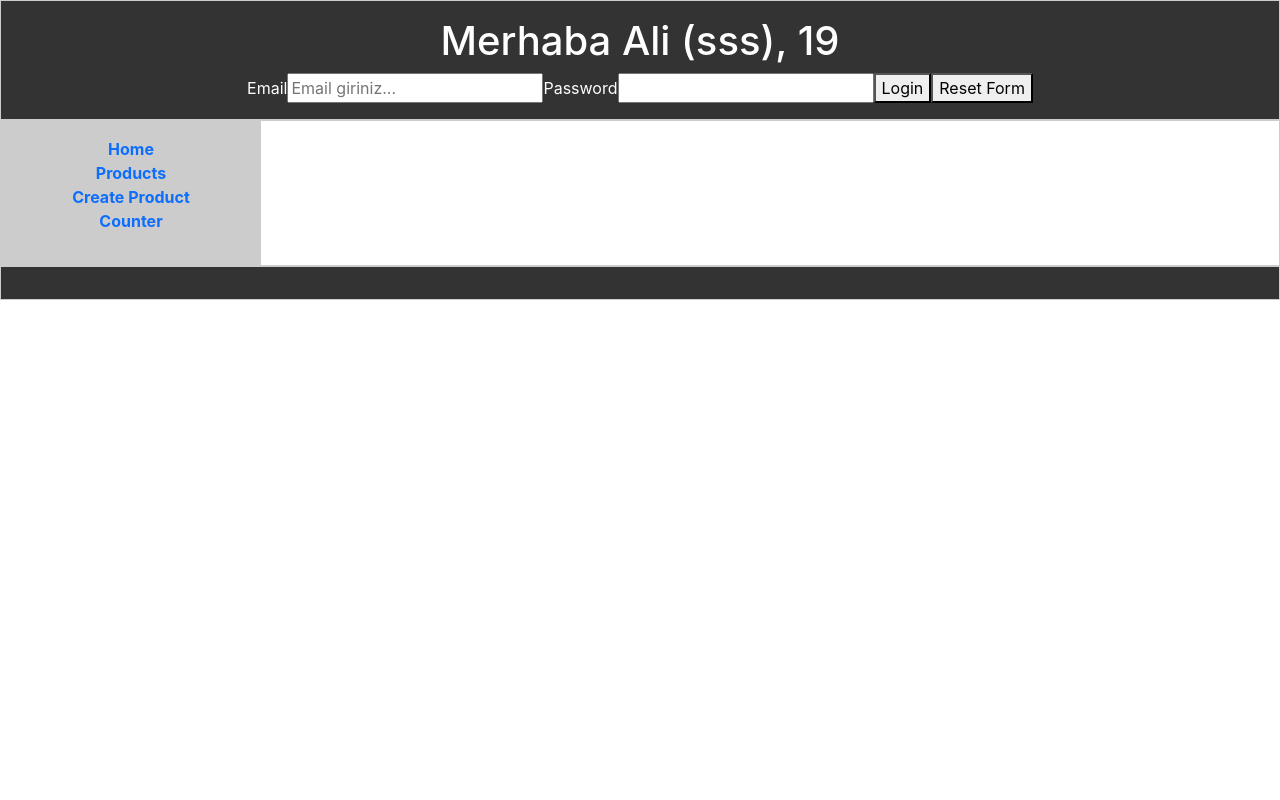
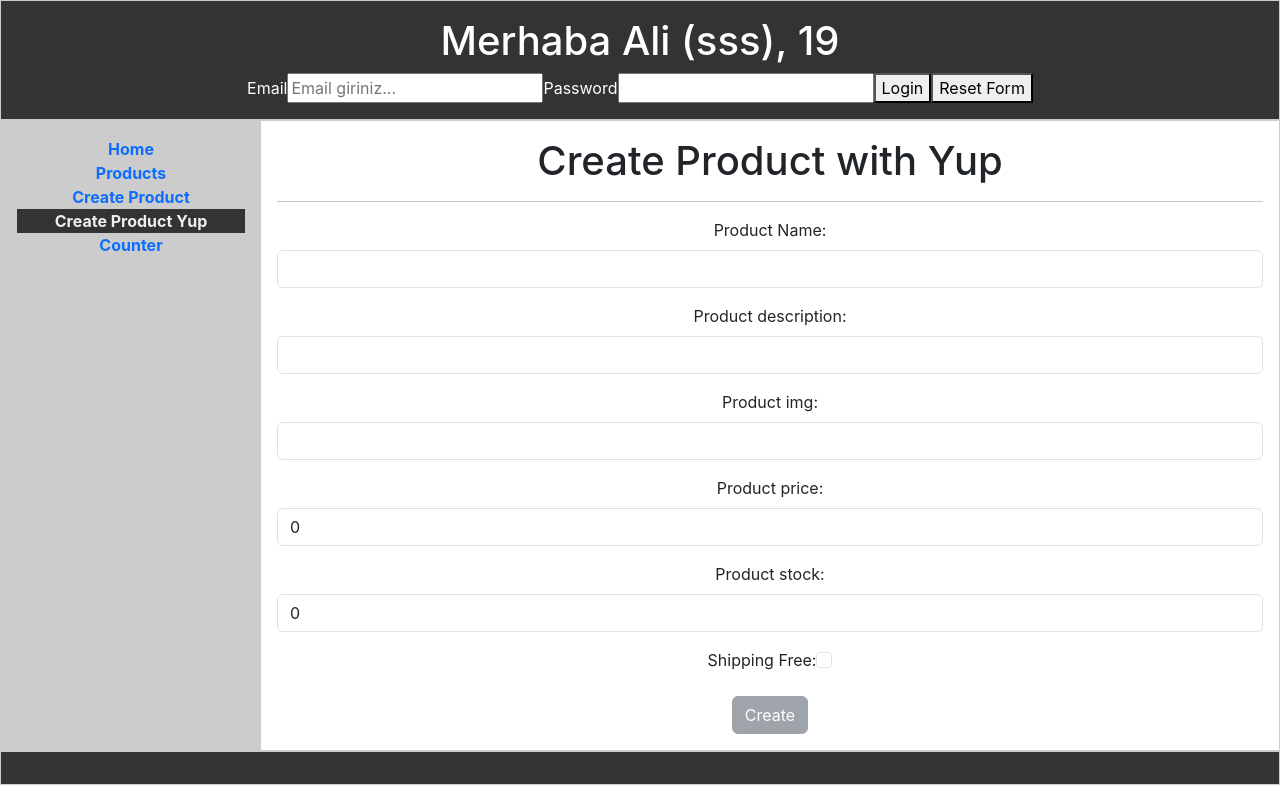
Before and after one commit to erhanfirat/0423-react-first, a React (Create React App) app: page /create-product-yup in a window 1280 px wide. Built offline with nearby package versions, Linux system fonts and the light colour scheme; no server answers.

Commit message:
yup validations

```diff
--- a/package.json
+++ b/package.json
@@ -14,7 +14,8 @@
     "react-scripts": "5.0.1",
     "reactstrap": "^9.1.10",
     "styled-components": "^5.3.11",
-    "web-vitals": "^2.1.4"
+    "web-vitals": "^2.1.4",
+    "yup": "^1.2.0"
   },
   "scripts": {
     "start": "react-scripts start",
--- a/src/components/ProductForm.js
+++ b/src/components/ProductForm.js
@@ -8,6 +8,7 @@ const ProductForm = () => {
     img: "",
     price: 0,
     stock: 0,
+    shippingFree: false,
   });
 
   const submitHandler = (e) => {
@@ -24,6 +25,12 @@ const ProductForm = () => {
     const { name, value } = e.target;
 
     setProduct({ ...product, [name]: value });
+  };
+
+  const inputCheckboxHandler = (e) => {
+    const { name, checked } = e.target;
+
+    setProduct({ ...product, [name]: checked });
   };
 
   return (
@@ -65,6 +72,7 @@ const ProductForm = () => {
           value={product.price}
         />
         <br />
+
         <label htmlFor="stock">Product stock: </label>
         <input
           type="number"
@@ -75,6 +83,56 @@ const ProductForm = () => {
         />
         <br />
 
+        <label htmlFor="shippingFree">Shipping Free: </label>
+        <input
+          type="checkbox"
+          name="shippingFree"
+          id="shippingFree"
+          onChange={inputCheckboxHandler}
+          value={product.shippingFree}
+        />
+        <br />
+
+        <input
+          type="radio"
+          id="html"
+          name="fav_language_2"
+          value="HTML"
+          onChange={inputChangeHandler}
+        />
+        <label for="html">HTML</label>
+        <br />
+        <input
+          type="radio"
+          id="css"
+          name="fav_language_2"
+          value="CSS"
+          onChange={inputChangeHandler}
+        />
+        <label for="css">CSS</label>
+        <br />
+        <input
+          type="radio"
+          id="javascript"
+          name="fav_language_2"
+          value="JavaScript"
+          onChange={inputChangeHandler}
+        />
+        <label for="javascript">JavaScript</label>
+        <br />
+
+        <label for="cars">Choose a car:</label>
+        <select name="cars" id="cars" onChange={inputChangeHandler}>
+          <option disabled selected hidden>
+            Select Car
+          </option>
+          <option value="volvo">Volvo</option>
+          <option value="saab value">Saab</option>
+          <option>Opel Label</option>
+          <option value="audi 1">Audi</option>
+        </select>
+        <br></br>
+
         <button type="submit">Create</button>
       </form>
     </div>
--- /dev/null
+++ b/src/components/ProductFormYup.js
@@ -0,0 +1,168 @@
+import axios from "axios";
+import { useEffect } from "react";
+import { useState } from "react";
+import { Button, FormFeedback, FormGroup, Input, Label } from "reactstrap";
+import * as Yup from "yup";
+
+const ProductFormYup = () => {
+  const [product, setProduct] = useState({
+    name: "",
+    description: "",
+    img: "",
+    price: 0,
+    stock: 0,
+    shippingFree: false,
+  });
+  const [productErrs, setProductErrs] = useState({
+    name: "",
+    description: "",
+    img: "",
+    price: "",
+    stock: "",
+    shippingFree: "",
+  });
+  const [valid, setValid] = useState(false);
+
+  const productFormSchema = Yup.object().shape({
+    name: Yup.string().required("Ürün ismi boş bırakılamaz!"),
+    description: Yup.string().min(
+      20,
+      "Lütfen en az 20 karakterlik açıklama bilgisi ekleyin."
+    ),
+    img: Yup.string()
+      .required("Lütfen ürün resmini ekleyiniz!")
+      .url("Lütfen URL adresinin doğru yazıldığından emin olunuz!"),
+    price: Yup.number().min(0, "Ürün fiyatı 0'dan az olamaz!"),
+    stock: Yup.number().min(0, "Ürün stok adedi 0'dan az olamaz!"),
+    shippingFree: Yup.boolean(),
+  });
+
+  const submitHandler = (e) => {
+    e.preventDefault();
+
+    console.log("product: ", product);
+    axios.post(
+      "https://620d69fb20ac3a4eedc05e3a.mockapi.io/api/products",
+      product
+    );
+  };
+
+  const inputChangeHandler = (e) => {
+    const { name, value } = e.target;
+
+    Yup.reach(productFormSchema, name)
+      .validate(value)
+      .then((valid) => {
+        setProductErrs({ ...productErrs, [name]: "" });
+      })
+      .catch((err) => {
+        setProductErrs({ ...productErrs, [name]: err.errors[0] });
+      });
+
+    setProduct({ ...product, [name]: value });
+  };
+
+  const inputCheckboxHandler = (e) => {
+    const { name, checked } = e.target;
+
+    setProduct({ ...product, [name]: checked });
+  };
+
+  useEffect(() => {
+    productFormSchema.isValid(product).then((vld) => setValid(vld));
+  }, [product]);
+
+  useEffect(() => {
+    console.log("productErrs: ", productErrs);
+  }, [productErrs]);
+
+  return (
+    <div>
+      <form onSubmit={submitHandler}>
+        <FormGroup>
+          <Label for="user-mail">Product Name:</Label>
+          <Input
+            type="text"
+            name="name"
+            id="name"
+            onChange={inputChangeHandler}
+            value={product.name}
+            invalid={!!productErrs.name}
+          />
+          <FormFeedback>{productErrs.name}</FormFeedback>
+        </FormGroup>
+
+        <FormGroup>
+          <Label for="description">Product description:</Label>
+          <Input
+            type="text"
+            name="description"
+            id="description"
+            onChange={inputChangeHandler}
+            value={product.description}
+            invalid={!!productErrs.description}
+          />
+          <FormFeedback>{productErrs.description}</FormFeedback>
+        </FormGroup>
+
+        <FormGroup>
+          <Label for="img">Product img:</Label>
+          <Input
+            type="url"
+            name="img"
+            id="img"
+            onChange={inputChangeHandler}
+            value={product.img}
+            invalid={!!productErrs.img}
+          />
+          <FormFeedback>{productErrs.img}</FormFeedback>
+        </FormGroup>
+
+        <FormGroup>
+          <Label for="price">Product price:</Label>
+          <Input
+            type="number"
+            name="price"
+            id="price"
+            onChange={inputChangeHandler}
+            value={product.price}
+            invalid={!!productErrs.price}
+          />
+          <FormFeedback>{productErrs.price}</FormFeedback>
+        </FormGroup>
+
+        <FormGroup>
+          <Label for="stock">Product stock:</Label>
+          <Input
+            type="number"
+            name="stock"
+            id="stock"
+            onChange={inputChangeHandler}
+            value={product.stock}
+            invalid={!!productErrs.stock}
+          />
+          <FormFeedback>{productErrs.stock}</FormFeedback>
+        </FormGroup>
+
+        <FormGroup>
+          <Label for="shippingFree">Shipping Free:</Label>
+          <Input
+            type="checkbox"
+            name="shippingFree"
+            id="shippingFree"
+            onChange={inputCheckboxHandler}
+            checked={product.shippingFree}
+            invalid={!!productErrs.shippingFree}
+          />
+          <FormFeedback>{productErrs.shippingFree}</FormFeedback>
+        </FormGroup>
+
+        <Button type="submit" disabled={!valid}>
+          Create
+        </Button>
+      </form>
+    </div>
+  );
+};
+
+export default ProductFormYup;
--- a/src/index.css
+++ b/src/index.css
@@ -1,13 +1,17 @@
 body {
   margin: 0;
-  font-family: -apple-system, BlinkMacSystemFont, 'Segoe UI', 'Roboto', 'Oxygen',
-    'Ubuntu', 'Cantarell', 'Fira Sans', 'Droid Sans', 'Helvetica Neue',
+  font-family: -apple-system, BlinkMacSystemFont, "Segoe UI", "Roboto", "Oxygen",
+    "Ubuntu", "Cantarell", "Fira Sans", "Droid Sans", "Helvetica Neue",
     sans-serif;
   -webkit-font-smoothing: antialiased;
   -moz-osx-font-smoothing: grayscale;
 }
 
 code {
-  font-family: source-code-pro, Menlo, Monaco, Consolas, 'Courier New',
+  font-family: source-code-pro, Menlo, Monaco, Consolas, "Courier New",
     monospace;
 }
+
+.input-error {
+  color: red;
+}
--- a/src/layout/MainLayout.js
+++ b/src/layout/MainLayout.js
@@ -9,6 +9,7 @@ import ProductDetailPage from "../pages/ProductDetailPage";
 
 import "./MainLayout.css";
 import CreateProductPage from "../pages/CreateProductPage";
+import CreateProductYupPage from "../pages/CreateProductYupPage";
 
 const userFormInitial = { email: "", password: "" };
 
@@ -130,6 +131,24 @@ const MainLayout = (props) => {
               </li>
               <li>
                 <NavLink
+                  to="/create-product-yup"
+                  exact
+                  style={(isActive) => {
+                    if (isActive) {
+                      return {
+                        background: "#333",
+                        color: "#eee",
+                      };
+                    } else {
+                      return {};
+                    }
+                  }}
+                >
+                  Create Product Yup
+                </NavLink>
+              </li>
+              <li>
+                <NavLink
                   exact
                   to="/counter"
                   style={(isActive) => {
@@ -165,6 +184,10 @@ const MainLayout = (props) => {
               <CreateProductPage />
             </Route>
 
+            <Route path="/create-product-yup" exact>
+              <CreateProductYupPage />
+            </Route>
+
             <Route path="/product-detail/:productId" exact>
               <ProductDetailPage products={props.products} />
             </Route>
--- /dev/null
+++ b/src/pages/CreateProductYupPage.js
@@ -0,0 +1,13 @@
+import ProductFormYup from "../components/ProductFormYup";
+
+const CreateProductYupPage = () => {
+  return (
+    <div>
+      <h1>Create Product with Yup</h1>
+      <hr />
+      <ProductFormYup />
+    </div>
+  );
+};
+
+export default CreateProductYupPage;
```
Also changed, not shown: 1 other file (tests, documents, lock files or other folders).
